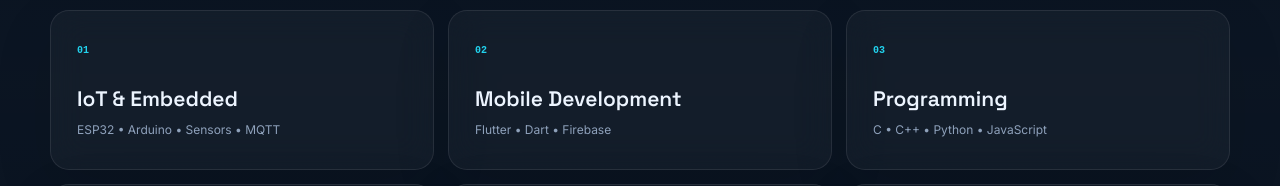
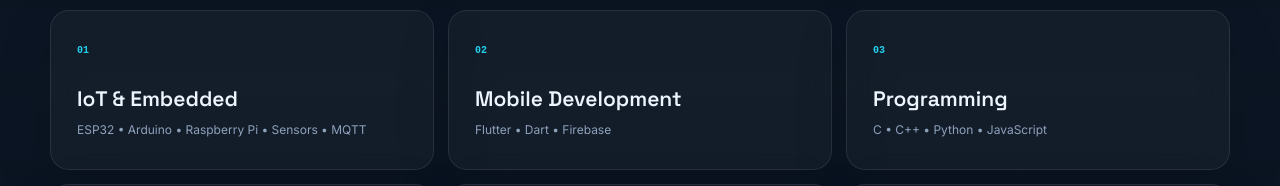
Before and after one commit to akhtarujjaman007/Modern-Responsive-Portfolio, a React (Vite) app: page / in a window 1280 px wide. Shown: the part 1900-2086 px from the top of the page. Built offline with nearby package versions, Linux system fonts and the light colour scheme.

Commit message:
Updating

```diff
--- a/src/data.js
+++ b/src/data.js
@@ -47,7 +47,7 @@
 ];
 
 export const skills = [
-  { title: "IoT & Embedded", items: ["ESP32", "Arduino", "Sensors", "MQTT"] },
+  { title: "IoT & Embedded", items: ["ESP32", "Arduino", "Raspberry Pi", "Sensors", "MQTT"] },
   { title: "Mobile Development", items: ["Flutter", "Dart", "Firebase"] },
   { title: "Programming", items: ["C", "C++", "Python", "JavaScript"] },
   { title: "Research", items: ["Technical Writing", "Literature Review", "Publication"] },
```
